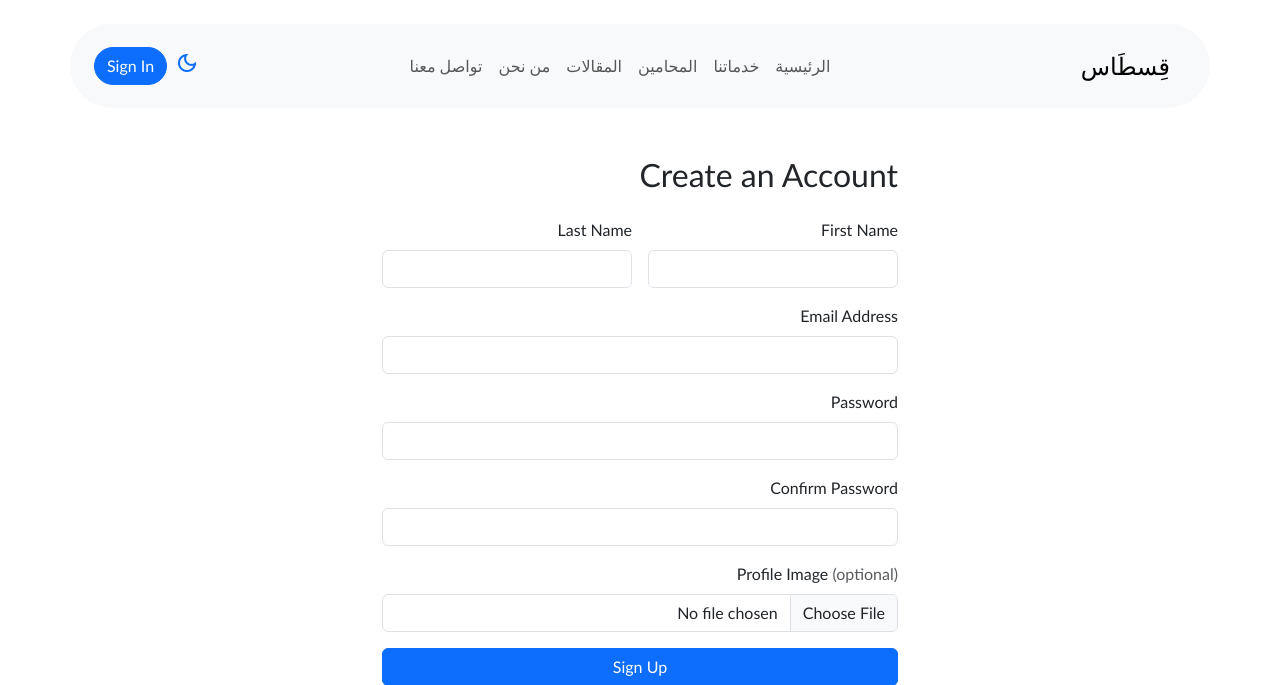
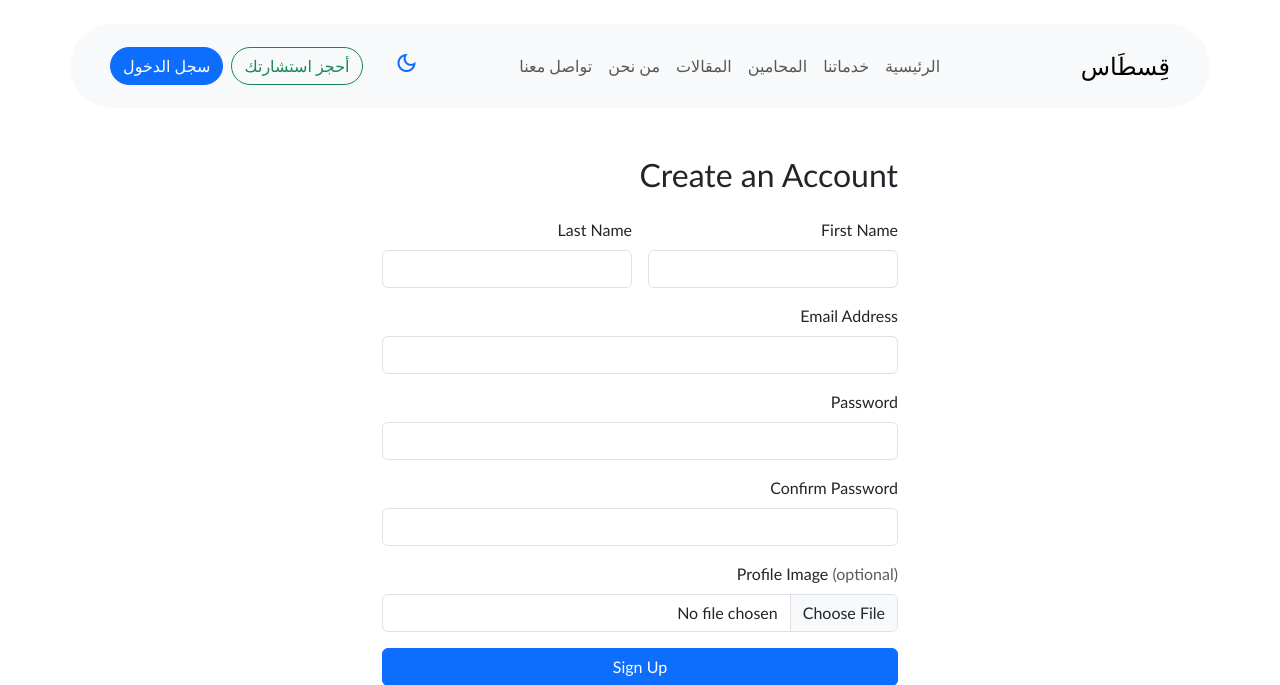
Before and after one commit to M7mdQash/LegalQistas, a Django app: page /account/signup/ in a window 1280 px wide. Shown: the top 685 px of the page. Run offline with Django 5.2, Linux system fonts and the light colour scheme.

Commit message:
merged swa6 and m7mds work fully

```diff
--- a/LegalQistas/main/templates/base.html
+++ b/LegalQistas/main/templates/base.html
@@ -1,4 +1,4 @@
-{% load static %}
+{% load static managment_tags %}
 <!DOCTYPE html>
 <html lang="en">
 <head>
@@ -35,7 +35,7 @@
                 <a class="nav-link" href="{% url 'main:about_view' %}">من نحن</a>
             </li>
             <li class="nav-item">
-                <a class="nav-link" href="{% url 'main:contact_view' %}">تواصل معنا</a>
+                <a class="nav-link" href="{% url 'booking:contact_form' %}">تواصل معنا</a>
             </li>
             </ul>
 
@@ -47,10 +47,32 @@
                 {% else %}
                     <span class="material-symbols-outlined">dark_mode</span>
                 {% endif %}
+        <div class="d-flex me-3 ms-3 gap-2">
+            {% if user.is_authenticated and user|is_manager %}
+            <a href="{% url 'managment:dashboard' %}">
+            <button type="submit" class="btn btn-outline-success rounded-pill">الإدارة</button>
             </a>
+            {% elif user.is_authenticated and user|is_lawyer %}
+            <a href="#">
+            <button type="submit" class="btn btn-outline-success rounded-pill">صفحتك</button>
+            </a>
+            {% else %}
+            <a href="{% url 'booking:book_session'%}">
+            <button type="submit" class="btn btn-outline-success rounded-pill">أحجز استشارتك</button>
+            </a>
+            {% endif %}
+
+
+            {% if user.is_authenticated %}
+            <a href="{% url 'account:sign_out' %}">
+            <button type="submit" class="btn btn-outline-danger rounded-pill">سجل الخروج</button>
+            </a>
+            {% else %}
+
             <a href="{% url 'account:sign_in' %}">
-            <button type="submit" class="btn btn-primary rounded-pill" >Sign In</button>
+            <button type="submit" class="btn btn-primary rounded-pill" >سجل الدخول</button>
             </a>
+            {%endif%}
         </div>
         </nav>
 
```
